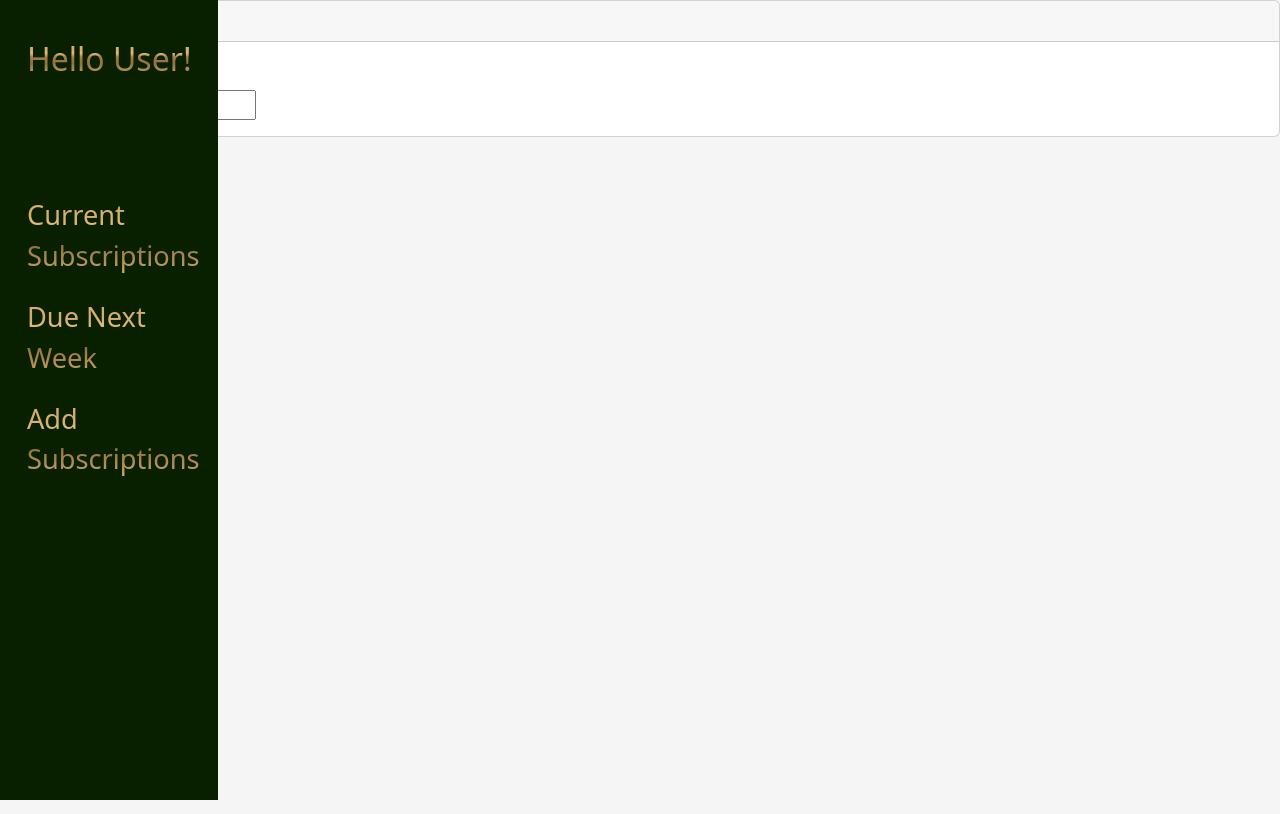
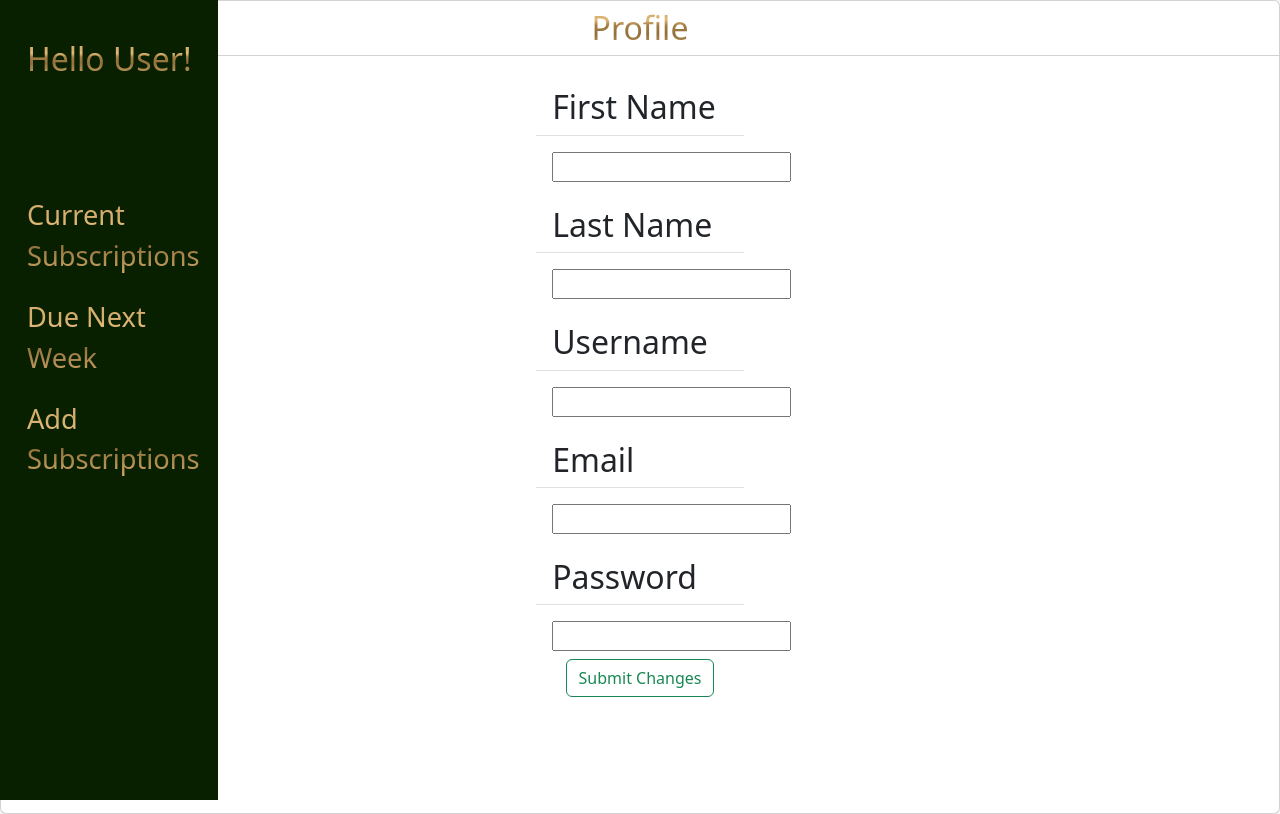
Before and after one commit to Dustinm5Oly/Skriptz, a Node server app: page /profile in a window 1280 px wide. Run offline with Node 20, Linux system fonts and the light colour scheme; some libraries are stand-ins or nearby versions.

Commit message:
profile page complete. profile.js complete.

```diff
--- a/public/css/style.css
+++ b/public/css/style.css
@@ -196,16 +196,8 @@ h3 {
 
 /* profile css */
 
-.bg {
-    animation: slide 4s ease-in-out alternate;
-    background-image: linear-gradient(-30deg, rgb(33, 103, 14) 33%, rgb(255, 255, 255) 33%);
-    bottom: 0;
-    left: -50%;
-    opacity: .5;
-    position: fixed;
-    right: -50%;
-    top: 0;
-    z-index: -1;
+#card-form {
+    flex-direction: column;
 }
 
 .bg2 {
@@ -217,51 +209,20 @@ h3 {
     animation-duration: 5s;
 }
 
-.content {
-    color: rgb(0, 0, 0);
-    background-color: rgba(255, 255, 255, 0);
-    border-radius: .25em;
-    box-shadow: 2px 6px .25em rgba(0, 0, 0, 0.937);
-    box-sizing: border-box;
-    left: 50%;
-    padding: 10vmin;
-    position: fixed;
-    text-align: center;
-    top: 50%;
-    transform: translate(-50%, -50%);
-    font-family: 'Franklin Gothic Medium', 'Arial Narrow', Arial, sans-serif;
+
+
+#pro-logo {
+    height: 100px;
 }
 
-#pro-logo-right {
-    float: right;
-}
-
-#pro-logo-left {
-    float: left;
-}
-
-#header-pro {
-    color: rgb(0, 0, 0);
-    font-family: 'Franklin Gothic Medium', 'Arial Narrow', Arial, sans-serif;
-    text-align: center;
-}
-
-.input-pro {
-    background-color: rgba(110, 147, 110, 0.847);
-}
 
 
 @keyframes slide {
     0% {
-        transform: translateX(-35%);
+        transform:rotate3d();
     }
-
-    50% {
-        transform: translate3d(45%);
-    }
-
     100% {
-        transform: translateX(25%);
+        transform: translateY(-o-linear-gradient);
     }
 }
 
@@ -298,7 +259,7 @@ h3 {
 }
 
 .btn2:hover {
-    background: #01771e;
+    background: #01771e25;
     box-shadow: 0 0 5px #01771e, 0 0 25px #01771e, 0 0 50px #01771e, 0 0 200px #01771e;
 }
 
--- /dev/null
+++ b/public/js/profile.js
@@ -0,0 +1,35 @@
+const $submitButton = document.getElementById('submit-pro-btn');
+
+async function logSubmit(event) {
+    const first_name = document.getElementById('first-name').value;
+    const last_name = document.getElementById('last-name').value;
+    const user_name = document.getElementById('user-name').value;
+    const email = document.getElementById('email').value;
+    const password = document.getElementById('pro-pswd').value;
+    const reqObj = {};
+
+    if (first_name) reqObj.first_name = first_name;
+    if (last_name) reqObj.last_name = last_name;
+    if (user_name) reqObj.user_name = user_name;
+    if (email) reqObj.email = email;
+    if (password) reqObj.password = password;
+
+
+    // fetch call to the userData.js
+
+    let response = await fetch('/api/user', {
+        method: 'PUT', // PUT posts data
+        body: JSON.stringify(reqObj),
+        headers: { 'Content-Type': 'application/json' },
+    });
+
+    (response.ok) ? alert('Changes saved!') : alert('Oops, something went wrong. Please try again.')
+
+  }
+
+
+
+
+
+// const log = document.getElementById('log');
+$submitButton.addEventListener('click', logSubmit);
--- a/views/profile.handlebars
+++ b/views/profile.handlebars
@@ -1,9 +1,47 @@
 
-<div class="card">
-  <h5 class="card-header">Profile</h5>
-  <div class="card-body">
-    <h5 class="card-title">First Name</h5>
-    <input>
 
-  </div>
-</div>
+ <div class="card">
+        <div class="card-header h2 gold text-center">
+            Profile
+        </div>
+        <div id="card-form" class="card-body d-flex justify-content-around align-items-center">
+            <div class="col-2">
+                <ul class="list-group list-group-flush">
+                    <li class="list-group-item random my-2 h2">First Name</li>
+                    <li  class="list-group-item random"><input id="first-name"></li>
+                </ul>
+            </div>
+              <div class="col-2">
+                <ul class="list-group list-group-flush">
+                    <li class="list-group-item random my-2 h2 ">Last Name</li>
+                    <li  class="list-group-item random"><input id="last-name"></li>
+                </ul>
+            </div>
+             <div class="col-2">
+                <ul class="list-group list-group-flush">
+                    <li class="list-group-item random my-2 h2 ">Username</li>
+                    <li class="list-group-item random"><input id="user-name"></li>
+                </ul>
+            </div>
+             <div class="col-2">
+                <ul class="list-group list-group-flush">
+                    <li class="list-group-item random my-2 h2">Email
+                    </li>
+                    <li  class="list-group-item random"><input id="email"></li>
+                </ul>
+            </div>
+           <div class="col-2">
+                <ul class="list-group list-group-flush">
+                    <li class="list-group-item random my-2 h2">Password</li>
+                    <li class="list-group-item random"><input id="pro-pswd"></li>
+                </ul>
+            </div>
+                    <button id="submit-pro-btn" type="button" class="btn btn3 btn-outline-success">Submit Changes</button>
+        </div>
+
+
+    <div>
+      <img id="pro-logo"  src="/images/company-logo.png" alt="Skriptz logo">
+    </div>
+ </div>
+<script src="/js/profile.js" ></script>
```
Also changed, not shown: controllers/apiRoutes/userRoutes.js (+6 -4 lines).
